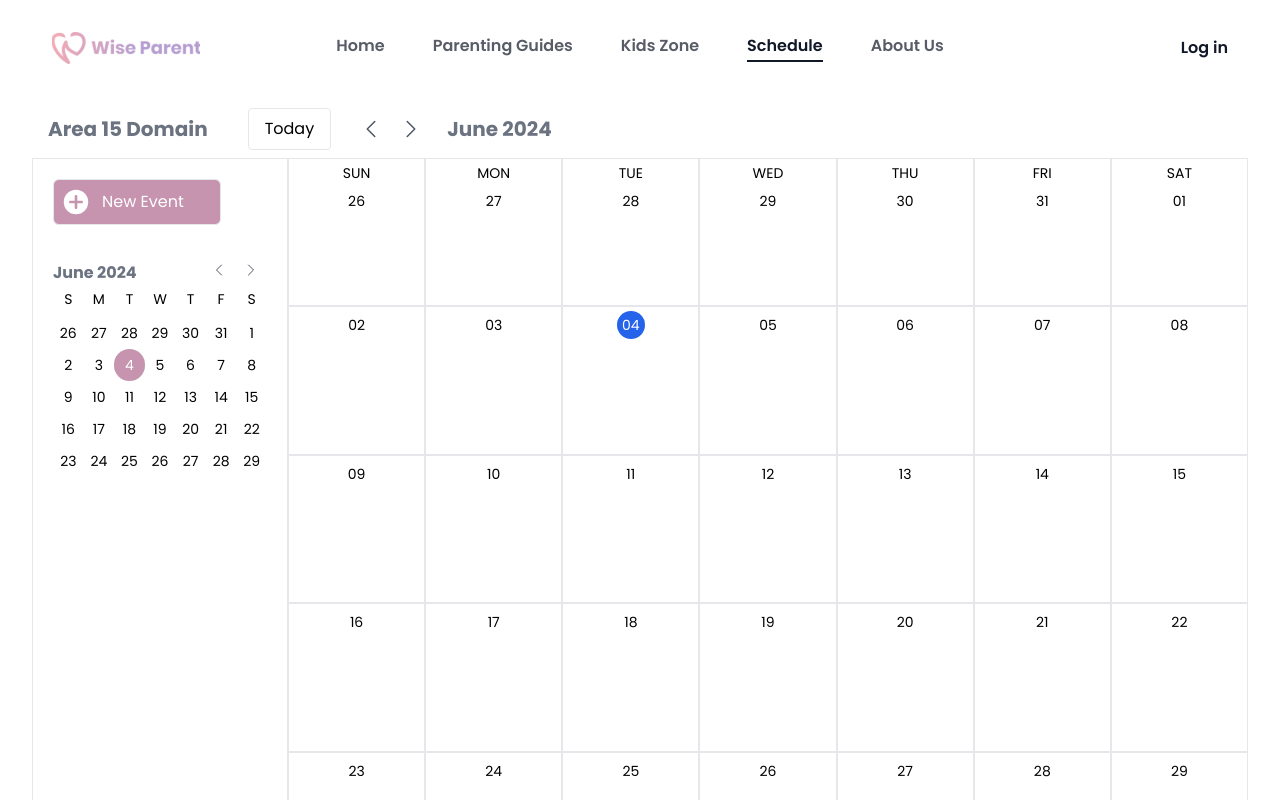
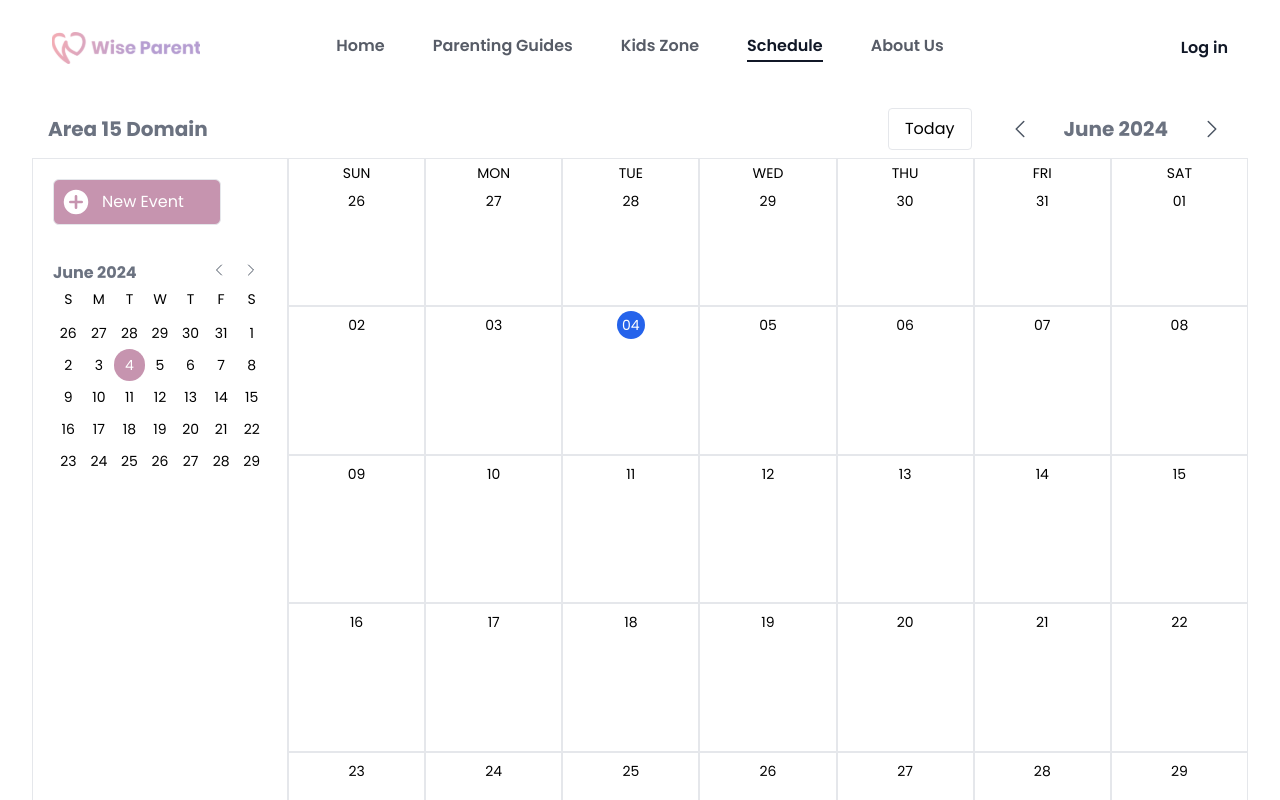
Before and after one commit to hoshiirui/wise-parent-fe, a React (Vite) app: page /schedule/area15 in a window 1280 px wide. Shown: the top 800 px of the page. Built offline with nearby package versions, Linux system fonts and the light colour scheme.

Commit message:
fixing calendar header

```diff
--- a/src/components/Scheduler/CalendarHeader.tsx
+++ b/src/components/Scheduler/CalendarHeader.tsx
@@ -19,20 +19,22 @@ const CalendarHeader = () => {
     );
   }
   return (
-    <header className="px-4 py-2 flex items-center">
+    <header className="px-4 py-2 flex items-center justify-between">
       <h1 className="mr-10 text-xl text-gray-500 font-bold">Area 15 Domain</h1>
+      <div className="flex flex-row gap-2 items-center">
         <button onClick={handleReset} className="border py-2 px-4 mr-5 rounded">
           Today
         </button>
         <button onClick={handlePrevMonth}>
           <ChevronLeftIcon className="cursor-pointer text-gray-600 mx-2 h-6" />
         </button>
+        <h2 className="mx-4 text-xl text-gray-500 font-bold">
+          {dayjs(new Date(dayjs().year(), monthIndex)).format("MMMM YYYY")}
+        </h2>
         <button onClick={handleNextMonth}>
           <ChevronRightIcon className="cursor-pointer text-gray-600 mx-2 h-6" />
         </button>
-      <h2 className="ml-4 text-xl text-gray-500 font-bold">
-        {dayjs(new Date(dayjs().year(), monthIndex)).format("MMMM YYYY")}
-      </h2>
+      </div>
     </header>
   );
 };
```
Lines whose indentation alone changed are shown as unchanged.
